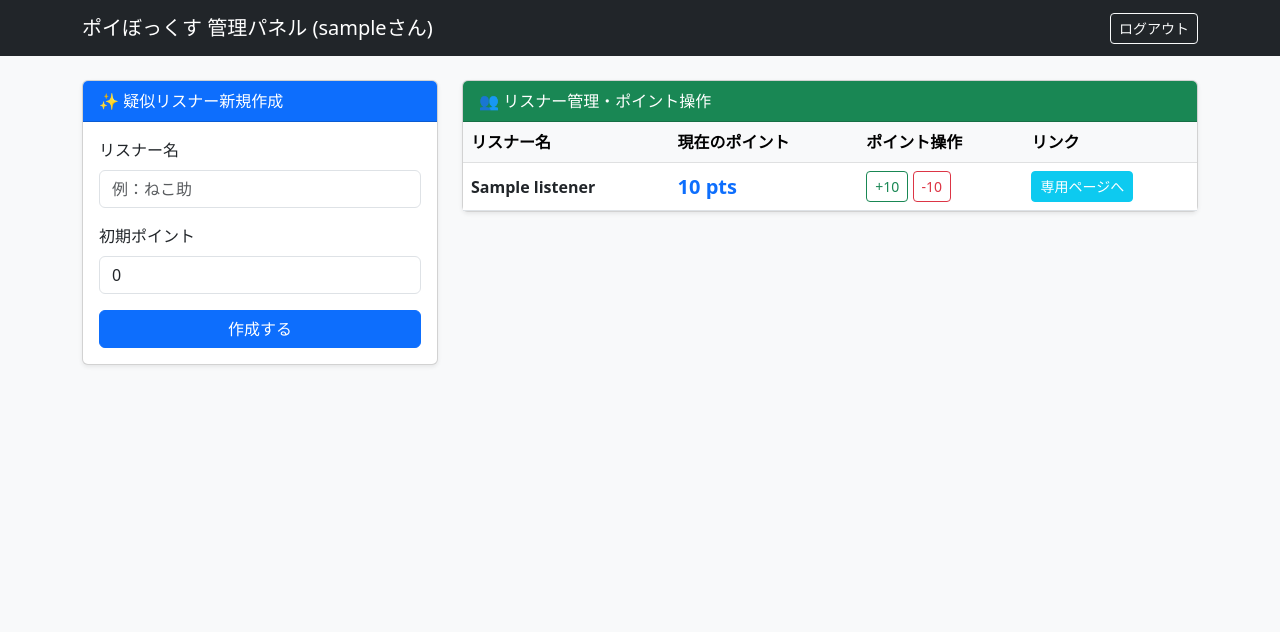
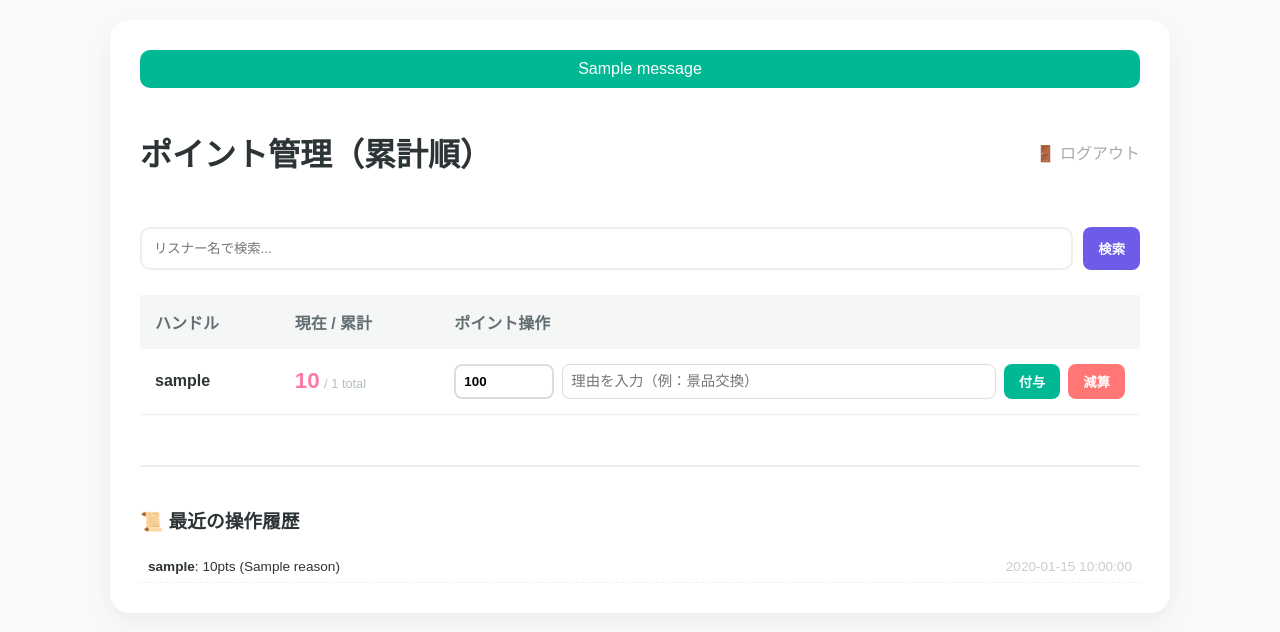
Before and after one commit to sakku9588-crypto/-, a Flask app: template templates/admin.html in a window 1280 px wide. Shown: the top 632 px of the page. Run offline with Flask 3, Linux system fonts and the light colour scheme; the template is opened without the code that fills it: most values are stand-ins (such as "Sample title", 1, 10 or a date in 2020); one stand-in notice (Sample message) is shown.

Commit message:
Update admin.html

```diff
--- a/templates/admin.html
+++ b/templates/admin.html
@@ -2,76 +2,103 @@
 <html lang="ja">
 <head>
     <meta charset="UTF-8">
-    <title>管理画面 - ポイぼっくす</title>
-    <link rel="stylesheet" href="https://cdn.jsdelivr.net/npm/bootstrap@5.3.0/dist/css/bootstrap.min.css">
+    <title>ポイぼっくす Admin - {{ username }}</title>
+    <style>
+        :root { --primary: #6c5ce7; --accent: #fd79a8; --bg: #f9f9fb; --success: #00b894; --danger: #ff7675; }
+        body { font-family: 'Hiragino Kaku Gothic ProN', sans-serif; background: var(--bg); margin: 0; padding: 20px; color: #2d3436; }
+        .container { max-width: 1000px; margin: auto; background: white; padding: 30px; border-radius: 20px; box-shadow: 0 10px 25px rgba(0,0,0,0.05); }
+        header { display: flex; justify-content: space-between; align-items: center; margin-bottom: 30px; }
+        .alert { padding: 10px; border-radius: 10px; margin-bottom: 20px; color: white; text-align: center; list-style: none; }
+        .alert-success { background: var(--success); }
+        .alert-danger { background: var(--danger); }
+
+        .search-box { display: flex; gap: 10px; margin-bottom: 25px; }
+        .search-box input { flex-grow: 1; padding: 12px; border: 2px solid #eee; border-radius: 10px; }
+
+        table { width: 100%; border-collapse: collapse; }
+        th { background: #f4f7f6; padding: 15px; text-align: left; color: #636e72; }
+        td { padding: 15px; border-bottom: 1px solid #eee; }
+
+        .pts-now { font-size: 1.4em; color: var(--accent); font-weight: bold; }
+        .pts-total { font-size: 0.8em; color: #b2bec3; }
+
+        .op-form { display: flex; flex-direction: column; gap: 8px; }
+        .input-row { display: flex; gap: 8px; }
+        .input-amt { width: 80px; padding: 8px; border: 2px solid #ddd; border-radius: 8px; font-weight: bold; }
+        .input-reason { flex-grow: 1; padding: 8px; border: 1px solid #ddd; border-radius: 8px; font-size: 0.9em; }
+
+        .btn { border: none; padding: 8px 15px; border-radius: 8px; cursor: pointer; font-weight: bold; color: white; }
+        .btn-add { background: var(--success); }
+        .btn-sub { background: var(--danger); }
+
+        .history-section { margin-top: 50px; border-top: 2px solid #eee; padding-top: 20px; }
+        .history-item { font-size: 0.85em; padding: 8px; border-bottom: 1px dashed #eee; display: flex; justify-content: space-between; }
+    </style>
 </head>
-<body class="bg-light">
-    <nav class="navbar navbar-dark bg-dark mb-4">
-        <div class="container">
-            <span class="navbar-brand">ポイぼっくす 管理パネル ({{ username }}さん)</span>
-            <a href="/logout" class="btn btn-outline-light btn-sm">ログアウト</a>
-        </div>
-    </nav>
+<body>
 
 <div class="container">
-        <div class="row">
-            <div class="col-md-4">
-                <div class="card shadow-sm mb-4">
-                    <div class="card-header bg-primary text-white">✨ 疑似リスナー新規作成</div>
-                    <div class="card-body">
-                        <form method="POST">
-                            <input type="hidden" name="action" value="create">
-                            <div class="mb-3">
-                                <label class="form-label">リスナー名</label>
-                                <input type="text" name="name" class="form-control" required placeholder="例：ねこ助">
-                            </div>
-                            <div class="mb-3">
-                                <label class="form-label">初期ポイント</label>
-                                <input type="number" name="points" class="form-control" value="0">
-                            </div>
-                            <button type="submit" class="btn btn-primary w-100">作成する</button>
+    {% with messages = get_flashed_messages(with_categories=true) %}
+      {% if messages %}
+        {% for category, message in messages %}
+          <div class="alert alert-{{ category }}">{{ message }}</div>
+        {% endfor %}
+      {% endif %}
+    {% endwith %}
+
+    <header>
+        <h1>ポイント管理（累計順）</h1>
+        <a href="{{ url_for('logout') }}" style="color:#aaa; text-decoration:none;">🚪 ログアウト</a>
+    </header>
+
+    <form action="/" method="GET" class="search-box">
+        <input type="text" name="q" value="{{ q or '' }}" placeholder="リスナー名で検索...">
+        <button type="submit" class="btn" style="background:var(--primary)">検索</button>
     </form>
-                    </div>
-                </div>
-            </div>
 
-            <div class="col-md-8">
-                <div class="card shadow-sm">
-                    <div class="card-header bg-success text-white">👥 リスナー管理・ポイント操作</div>
-                    <div class="card-body p-0">
-                        <table class="table table-hover align-middle mb-0">
-                            <thead class="table-light">
+    <table>
+        <thead>
             <tr>
-                                    <th>リスナー名</th>
-                                    <th>現在のポイント</th>
+                <th>ハンドル</th>
+                <th>現在 / 累計</th>
                 <th>ポイント操作</th>
-                                    <th>リンク</th>
             </tr>
         </thead>
         <tbody>
-                                {% for l in listeners %}
+            {% for user in users %}
             <tr>
-                                    <td><strong>{{ l.name }}</strong></td>
-                                    <td class="fs-5 fw-bold text-primary">{{ l.points }} pts</td>
+                <td><strong>{{ user.handle }}</strong></td>
                 <td>
-                                        <form method="POST" class="d-inline">
-                                            <input type="hidden" name="action" value="update_points">
-                                            <input type="hidden" name="listener_id" value="{{ l.id }}">
-                                            <button type="submit" name="diff" value="10" class="btn btn-outline-success btn-sm">+10</button>
-                                            <button type="submit" name="diff" value="-10" class="btn btn-outline-danger btn-sm">-10</button>
-                                        </form>
+                    <span class="pts-now">{{ user.points }}</span>
+                    <span class="pts-total">/ {{ user.total_points }} total</span>
                 </td>
                 <td>
-                                        <a href="/{{ username }}/{{ l.name }}/welcome.com" target="_blank" class="btn btn-sm btn-info text-white">専用ページへ</a>
+                    <form action="{{ url_for('add_points') }}" method="POST" class="op-form">
+                        <input type="hidden" name="handle" value="{{ user.handle }}">
+                        <input type="hidden" name="current_q" value="{{ q or '' }}">
+                        <div class="input-row">
+                            <input type="number" name="amount" value="100" class="input-amt">
+                            <input type="text" name="reason" placeholder="理由を入力（例：景品交換）" class="input-reason">
+                            <button type="submit" name="op" value="add" class="btn btn-add">付与</button>
+                            <button type="submit" name="op" value="sub" class="btn btn-sub">減算</button>
+                        </div>
+                    </form>
                 </td>
             </tr>
             {% endfor %}
         </tbody>
     </table>
+
+    <section class="history-section">
+        <h3>📜 最近の操作履歴</h3>
+        {% for item in history %}
+        <div class="history-item">
+            <span><strong>{{ item.handle }}</strong>: {{ item.amount }}pts ({{ item.reason }})</span>
+            <span style="color:#ccc;">{{ item.created_at }}</span>
         </div>
+        {% endfor %}
+    </section>
 </div>
-            </div>
-        </div>
-    </div>
+
 </body>
 </html>
```
Lines whose indentation alone changed are shown as unchanged.
